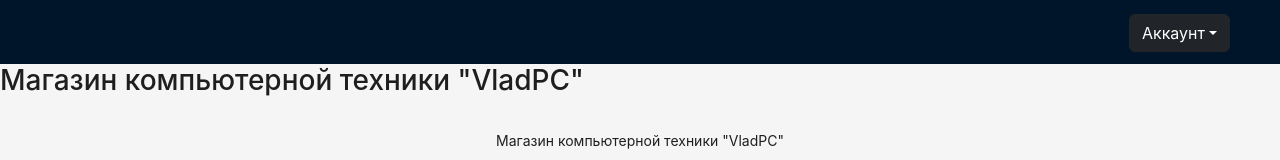
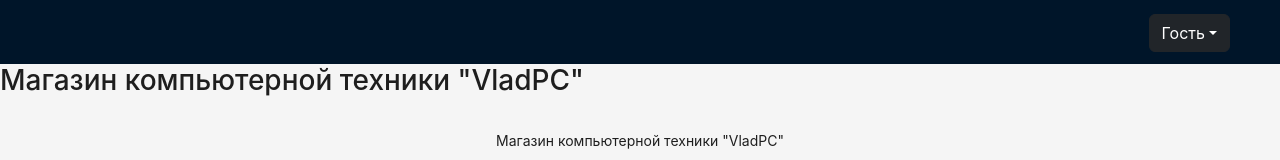
Before and after one commit to vlad030725/VladPC_ASP.NET, a React (Create React App) app in the folder React-TS/my-app/: page / in a window 1280 px wide. Shown: the top 160 px of the page. Built offline with nearby package versions, Linux system fonts and the light colour scheme; no server answers.

Commit message:
лттопрлр

```diff
--- a/React-TS/my-app/src/Components/Layout/Layout.tsx
+++ b/React-TS/my-app/src/Components/Layout/Layout.tsx
@@ -1,6 +1,6 @@
 import React from "react";
 import { Outlet, Link } from "react-router-dom";
-import { NavLink, DropdownMenu, DropdownToggle, UncontrolledDropdown, DropdownItem } from "reactstrap";
+import { DropdownMenu, DropdownToggle, UncontrolledDropdown, DropdownItem } from "reactstrap";
 import "bootstrap/dist/css/bootstrap.css";
 import UserObj from "../Entities/UserObj";
 import { Layout as LayoutAntd, Menu } from "antd";
@@ -33,12 +33,9 @@
         <div style={{ marginLeft: "auto" }}>
           <UncontrolledDropdown>
             <DropdownToggle caret color="dark" right>
-              Аккаунт
+                {user ? user.username : "Гость"}
             </DropdownToggle>
             <DropdownMenu dark right>
-              <DropdownItem text>
-                {user ? user.username : "Не авторизован"}
-              </DropdownItem>
               <DropdownItem
                 tag={Link}
                 to="/register"
```
